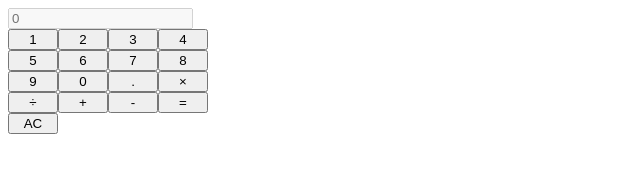
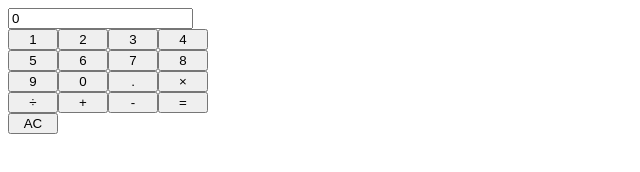
Before and after one commit to cesarpreza/JS-Calculator, a plain HTML site: page index.html in a window 1280 px wide. Both pictures are taken after a click on the button "AC". Shown: the whole page, without its empty margins (0-640 px from the left). Drawn offline with Linux system fonts and the light colour scheme.

Commit message:
refactored code

```diff
--- a/app.js
+++ b/app.js
@@ -14,8 +14,8 @@ function numberButtonClicked() {
 
 function allClear() {
     document.getElementById('clear').addEventListener('click', function() {
-        if(!display.value == '') {
-            display.value = '';
+        if(!display.value == '0') {
+            display.value = '0';
         }
     });
 }
@@ -29,6 +29,8 @@ function operatorClicked() {
         })
     })
 }
+
+
 operatorClicked();
 allClear();
 numberButtonClicked();
--- a/index.html
+++ b/index.html
@@ -11,7 +11,7 @@
 <body>
 <div id="calculator-container">
     <div>
-         <input id='calculator-display' type="text" value='' placeholder='0' disabled />
+         <input id='calculator-display' type="text" value='0' readonly />
     </div>
         <div id="calculator-buttons">
             <input type="button" class='number-button' id='one' value='1' />
```
